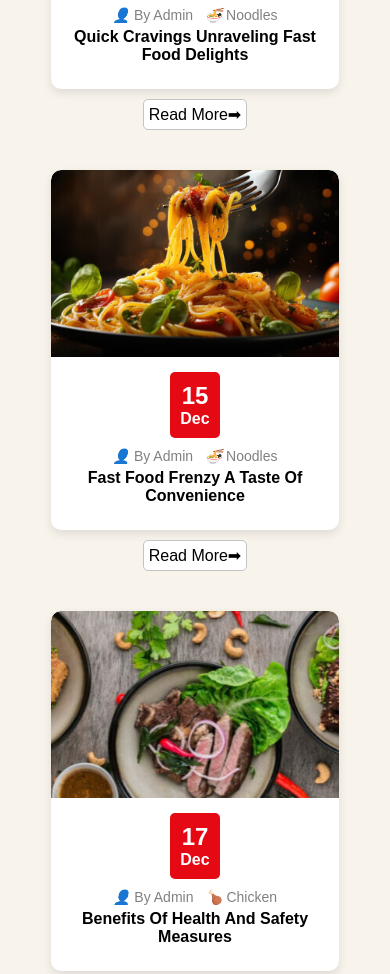
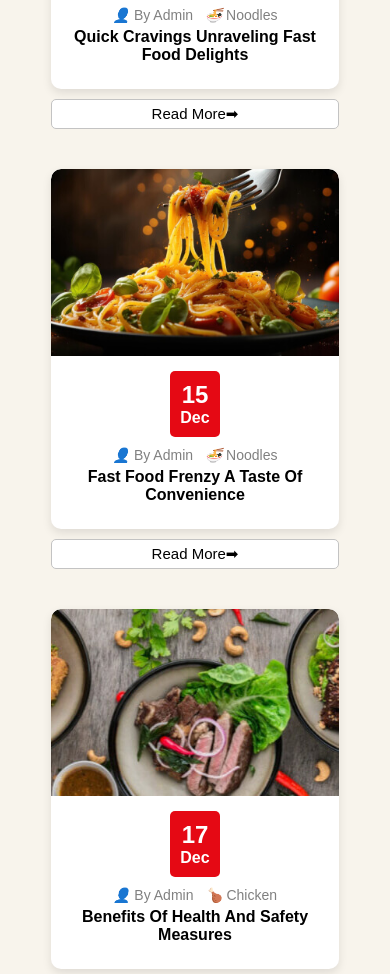
Before and after one commit to hany5400/Restaurant-web-git, a plain HTML site: page index.html in a window 390 px wide. Shown: the part 4225-5199 px from the top of the page. Drawn offline with nearby package versions, Linux system fonts and the light colour scheme.

Commit message:
Update home.css

```diff
--- a/home.css
+++ b/home.css
@@ -948,13 +948,16 @@ footer {
     text-align: center;
   }
 
-  /* Read More button */
-  .read-more {
-    width: fit-content;
-    margin: 10px auto 20px auto; /* يخلّيها في النص */
-    text-align: center;
-    cursor: pointer;
-  }
+/* Read More button for mobile */
+.read-more {
+  width: 90%;           /* خلي العرض أكبر */
+  max-width: 300px;     /* أقصى عرض مناسب */
+  margin: 10px auto 20px auto; /* يظل في النص */
+  text-align: center;
+  padding: 12px 0;      /* ارتفاع أكبر شويه */
+  font-size: 15px;      /* حجم الخط أكبر شويه */
+  cursor: pointer;
+}
 
   /* Panel content */
   .panel {
```
